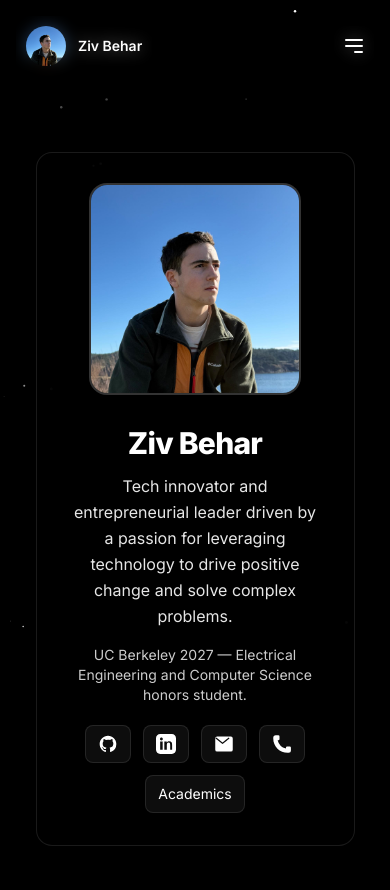
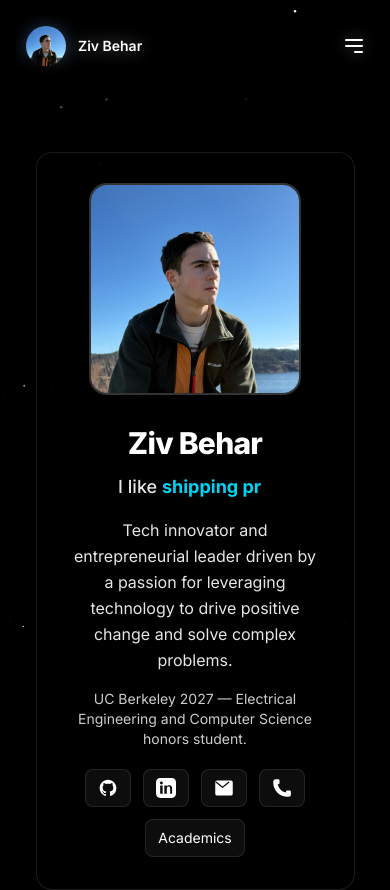
Before and after one commit to zivbeh/ziv_website, a Next.js app: page / in a window 390 px wide. Shown: the top 890 px of the page. Built offline with nearby package versions, Linux system fonts and the light colour scheme.

Commit message:
added an interactive text for the about me

```diff
--- a/components/ui/AboutMe.tsx
+++ b/components/ui/AboutMe.tsx
@@ -3,13 +3,96 @@
 import Image from "next/image";
 import { motion } from "framer-motion";
 import { useMediaQuery } from "@/hooks/use-media-query";
+import { useState, useEffect } from "react";
+
+// --- Configuration: Updated interests ---
+const INTERESTS = [
+  "turning ideas into reality.",
+  "shipping products people actually use.",
+  "building my own AI models.",
+  "coding interactive games.",
+  "coffee ☕️",
+  "creating websites and apps.",
+  "squeezing performance from silicon.",
+  "learning new things.",
+  "making mistakes.",
+  "solving problems people didn't know they had.",
+];
+
+const EMAIL = "zivbeh@gmail.com";
+const PHONE = "+14083387640";
 
 interface AboutMeProps {
   onLearnMoreClick?: () => void;
 }
 
+// Internal Typewriter Component
+const Typewriter = ({ words }: { words: string[] }) => {
+  const [index, setIndex] = useState(0);
+  const [subIndex, setSubIndex] = useState(0);
+  const [reverse, setReverse] = useState(false);
+  const [blink, setBlink] = useState(true);
+
+  // Blinking cursor effect
+  useEffect(() => {
+    const timeout2 = setTimeout(() => {
+      setBlink((prev) => !prev);
+    }, 500);
+    return () => clearTimeout(timeout2);
+  }, [blink]);
+
+  // Typing logic
+  useEffect(() => {
+    if (index >= words.length) {
+        setIndex(0);
+        return;
+    }
+
+    const currentWord = words[index];
+
+    if (subIndex === currentWord.length + 1 && !reverse) {
+      const timeout = setTimeout(() => {
+        setReverse(true);
+      }, 1500);
+      return () => clearTimeout(timeout);
+    }
+
+    if (subIndex === 0 && reverse) {
+      setReverse(false);
+      setIndex((prev) => (prev + 1) % words.length);
+      return;
+    }
+
+    const timeout = setTimeout(() => {
+      setSubIndex((prev) => prev + (reverse ? -1 : 1));
+    }, reverse ? 50 : 100);
+
+    return () => clearTimeout(timeout);
+  }, [subIndex, index, reverse, words]);
+
+  return (
+    <span>
+      <span className="text-cyan-400 font-bold">
+        {/* Render zero-width space if string is empty to prevent layout jump */}
+        {words[index].substring(0, subIndex) || "\u200B"}
+      </span>
+      <span className={`${blink ? "opacity-100" : "opacity-0"} ml-1 text-cyan-400 font-bold`}>
+        |
+      </span>
+    </span>
+  );
+};
+
 export default function AboutMe({ onLearnMoreClick }: AboutMeProps) {
   const isMobile = useMediaQuery("(max-width: 768px)");
+  const [copied, setCopied] = useState<"email" | "phone" | null>(null);
+
+  useEffect(() => {
+    if (!copied) return;
+
+    const timeout = setTimeout(() => setCopied(null), 2000);
+    return () => clearTimeout(timeout);
+  }, [copied]);
 
   const containerVariants = {
     hidden: { opacity: 0 },
@@ -92,7 +175,7 @@ export default function AboutMe({ onLearnMoreClick }: AboutMeProps) {
               <div className="relative w-52 h-52 lg:w-80 lg:h-full rounded-2xl overflow-hidden ring-2 ring-white/20">
                 <Image
                   src="/profile.JPG"
-                  alt="Ziv Beh portrait"
+                  alt="Ziv Behar portrait"
                   fill
                   sizes="(max-width: 1024px) 160px, 224px"
                   className="object-cover"
@@ -107,6 +190,15 @@ export default function AboutMe({ onLearnMoreClick }: AboutMeProps) {
               >
                 Ziv Behar
               </motion.h1>
+
+              {/* FIX: Removed fixed height (h-8) and flex to allow natural text wrapping */}
+              <motion.div
+                variants={textVariants}
+                className="text-lg lg:text-xl font-medium text-white/90 mb-4"
+              >
+                I like <Typewriter words={INTERESTS} />
+              </motion.div>
+
               <motion.p
                 variants={paragraphVariants}
                 className="text-white/90 text-base lg:text-lg leading-relaxed mb-4"
@@ -121,7 +213,7 @@ export default function AboutMe({ onLearnMoreClick }: AboutMeProps) {
                 UC Berkeley 2027 — Electrical Engineering and Computer Science honors student.
               </motion.p>
               <motion.div
-                className="mt-5 flex flex-wrap items-center justify-center lg:justify-start gap-3"
+                className="mt-5 relative flex flex-wrap items-center justify-center lg:justify-start gap-3"
                 variants={iconContainerVariants}
               >
                 <motion.a
@@ -148,26 +240,46 @@ export default function AboutMe({ onLearnMoreClick }: AboutMeProps) {
                     <path d="M19 0h-14c-2.761 0-5 2.239-5 5v14c0 2.762 2.239 5 5 5h14c2.762 0 5-2.238 5-5v-14c0-2.761-2.238-5-5-5zm-11 19h-3v-10h3v10zm-1.5-11.268c-.966 0-1.75-.79-1.75-1.764s.784-1.764 1.75-1.764 1.75.79 1.75 1.764-.784 1.764-1.75 1.764zm13.5 11.268h-3v-5.604c0-1.337-.027-3.058-1.863-3.058-1.864 0-2.149 1.454-2.149 2.957v5.705h-3v-10h2.881v1.367h.041c.401-.759 1.379-1.561 2.838-1.561 3.036 0 3.598 2.001 3.598 4.604v5.59z"/>
                   </svg>
                 </motion.a>
-                <motion.a
-                  href="mailto:zivbeh@gmail.com"
+                <motion.button
+                  type="button"
                   aria-label="Email"
                   className="inline-flex items-center gap-2 px-3 py-2 rounded-lg bg-white/5 hover:bg-white/10 border border-white/10 transition-colors"
                   variants={iconVariants}
+                  onClick={() => {
+                    if (typeof navigator !== "undefined" && navigator.clipboard) {
+                      navigator.clipboard
+                        .writeText(EMAIL)
+                        .then(() => setCopied("email"))
+                        .catch(() => {
+                          // Silently fail if clipboard is unavailable
+                        });
+                    }
+                  }}
                 >
                   <svg xmlns="http://www.w3.org/2000/svg" viewBox="0 0 24 24" fill="currentColor" className="w-5 h-5 text-white">
                     <path fillRule="evenodd" d="M1.5 5.25A2.25 2.25 0 0 1 3.75 3h16.5A2.25 2.25 0 0 1 22.5 5.25v13.5A2.25 2.25 0 0 1 20.25 21H3.75A2.25 2.25 0 0 1 1.5 18.75V5.25Zm1.68-.75a.75.75 0 0 0-.93 1.17l7.5 6a.75.75 0 0 0 .94 0l7.5-6a.75.75 0 0 0-.93-1.17l-7.03 5.62-7.03-5.62Z" clipRule="evenodd" />
                   </svg>
-                </motion.a>
-                <motion.a
-                  href="tel:+14083387640"
+                </motion.button>
+                <motion.button
+                  type="button"
                   aria-label="Phone"
                   className="inline-flex items-center gap-2 px-3 py-2 rounded-lg bg-white/5 hover:bg-white/10 border border-white/10 transition-colors"
                   variants={iconVariants}
+                  onClick={() => {
+                    if (typeof navigator !== "undefined" && navigator.clipboard) {
+                      navigator.clipboard
+                        .writeText(PHONE)
+                        .then(() => setCopied("phone"))
+                        .catch(() => {
+                          // Silently fail if clipboard is unavailable
+                        });
+                    }
+                  }}
                 >
                   <svg xmlns="http://www.w3.org/2000/svg" viewBox="0 0 24 24" fill="currentColor" className="w-5 h-5 text-white">
                     <path fillRule="evenodd" d="M1.5 4.5A3 3 0 0 1 4.5 1.5h3A1.5 1.5 0 0 1 9 3v3a1.5 1.5 0 0 1-1.5 1.5H6.78a13.5 13.5 0 0 0 9.94 9.94V16.5A1.5 1.5 0 0 1 18.22 15h3a1.5 1.5 0 0 1 1.5 1.5v3a3 3 0 0 1-3 3h-.75C9.268 22.5 1.5 14.732 1.5 5.25V4.5z" clipRule="evenodd" />
                   </svg>
-                </motion.a>
+                </motion.button>
                 <motion.a
                   href="/academics"
                   aria-label="Academics"
@@ -176,6 +288,16 @@ export default function AboutMe({ onLearnMoreClick }: AboutMeProps) {
                 >
                   Academics
                 </motion.a>
+                {copied && (
+                  <motion.div
+                    className="pointer-events-none text-xs text-emerald-300 flex justify-center lg:justify-start absolute -bottom-5 left-0 right-0"
+                    initial={{ opacity: 0, y: 4 }}
+                    animate={{ opacity: 1, y: 0 }}
+                    exit={{ opacity: 0, y: 4 }}
+                  >
+                    {copied === "email" ? "Email copied to clipboard" : "Phone number copied to clipboard"}
+                  </motion.div>
+                )}
               </motion.div>
               {onLearnMoreClick && (
                 <motion.div
--- a/lib/projects.ts
+++ b/lib/projects.ts
@@ -283,9 +283,9 @@ export const projects = [
   },
   {
     id: "summer-friends-map",
-    name: "Summer Friends Map & Hangouts",
+    name: "Meetup Map",
     category: "Other",
-    punchline: "A web app to see where friends are and plan summer meetups.",
+    punchline: "A web app to see where many friends are over the summer and plan meetups.",
     description:
       "A small web application for visualizing friends' locations over the summer and planning meetups. It was designed to be lightweight, with a simple sharing model, a map-based UI, and a user-friendly way to update status without spamming group chats.",
     tools: ["Web Design", "Google Maps API", "Git"],
```
